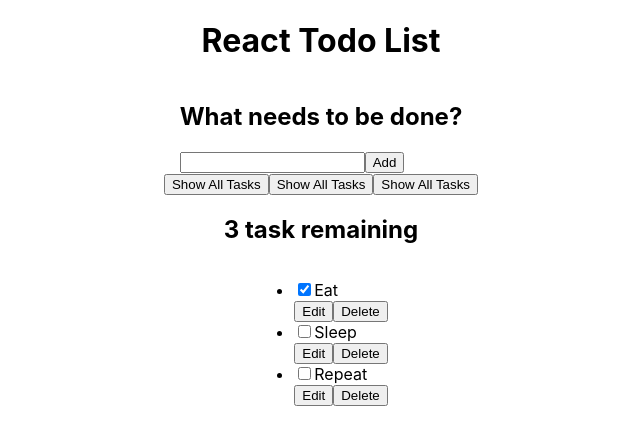
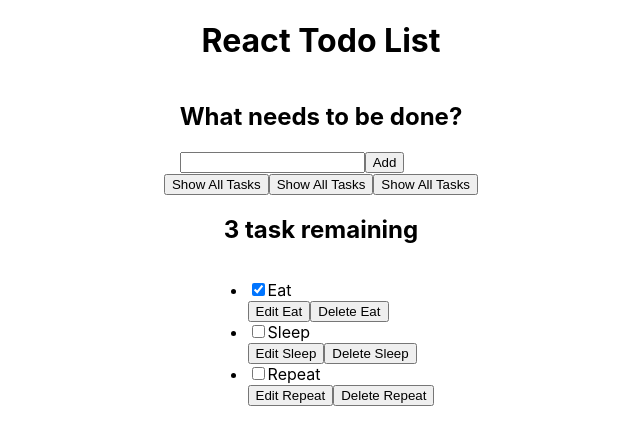
Before and after one commit to diegoadp/react-todo-list, a React (Create React App) app: page / in a window 1280 px wide. Shown: the top 444 px of the page, without its empty margins (319-959 px from the left). Built offline with nearby package versions, Linux system fonts and the light colour scheme.

Commit message:
Feat: Add option to edit tasks
- Create function to edit tasks
- Implement task list and edit list view templates

```diff
--- a/src/App.tsx
+++ b/src/App.tsx
@@ -34,6 +34,17 @@ function App() {
     setTasks(remainingTasks);
   };
 
+  const editTask = (id: string, newName: string) => {
+    const editedTaskList = tasks.map((task) => {
+      if (id === task.id) {
+        return { ...task, name: newName };
+      } else {
+        return task;
+      }
+    });
+    setTasks(editedTaskList);
+  };
+
   const taskList = tasks.map((task) => {
     return (
       <Todo
@@ -43,6 +54,7 @@ function App() {
         done={task.done}
         toggleTaskCompleted={toggleTaskCompleted}
         deleteTask={deleteTask}
+        editTask={editTask}
       />
     );
   });
--- a/src/components/Todo/Todo.tsx
+++ b/src/components/Todo/Todo.tsx
@@ -1,38 +1,74 @@
-import React from "react";
+import React, { useState } from "react";
 import { Item } from "../../types/Item";
 
 type Props = {
   toggleTaskCompleted: (id: string) => void;
   deleteTask: (id: string) => void;
+  editTask: (id: string, newName: string) => void;
 };
 
 function Todo(props: Item & Props) {
-  return (
-    <li>
+  const [isEditing, setIsEditing] = useState(false);
+  const [newName, setNewName] = useState("");
+
+  const handleChange = (e: React.ChangeEvent<HTMLInputElement>) => {
+    setNewName(e.target.value);
+  };
+
+  const handleSubmit = (e: React.FormEvent) => {
+    e.preventDefault();
+    props.editTask(props.id, newName);
+    setNewName("");
+    setIsEditing(false);
+  };
+
+  const editingTemplate = (
+    <form onSubmit={handleSubmit}>
+      <div>
+        <label htmlFor={props.id}>New name for {props.name}</label>
+        <input
+          id={props.id}
+          type="text"
+          value={newName}
+          onChange={handleChange}
+        />
+      </div>
+      <div>
+        <button onClick={() => setIsEditing(false)}>
+          Cancel
+          <span>renaming {props.name}</span>
+        </button>
+        <button>
+          Save
+          <span>new name for {props.name}</span>
+        </button>
+      </div>
+    </form>
+  );
+
+  const viewTemplate = (
+    <div>
       <div>
         <input
           id={props.id}
           type="checkbox"
           defaultChecked={props.done}
-          onChange={() => {
-            props.toggleTaskCompleted(props.id);
-          }}
+          onChange={() => props.toggleTaskCompleted(props.id)}
         />
         <label htmlFor={props.id}>{props.name}</label>
       </div>
       <div>
-        <button type="button">Edit</button>
-        <button
-          type="button"
-          onClick={() => {
-            props.deleteTask(props.id);
-          }}
-        >
-          Delete
+        <button onClick={() => setIsEditing(true)}>
+          Edit <span>{props.name}</span>
+        </button>
+        <button onClick={() => props.deleteTask(props.id)}>
+          Delete <span>{props.name}</span>
         </button>
       </div>
-    </li>
+    </div>
   );
+
+  return <li>{isEditing ? editingTemplate : viewTemplate}</li>;
 }
 
 export default Todo;
```
